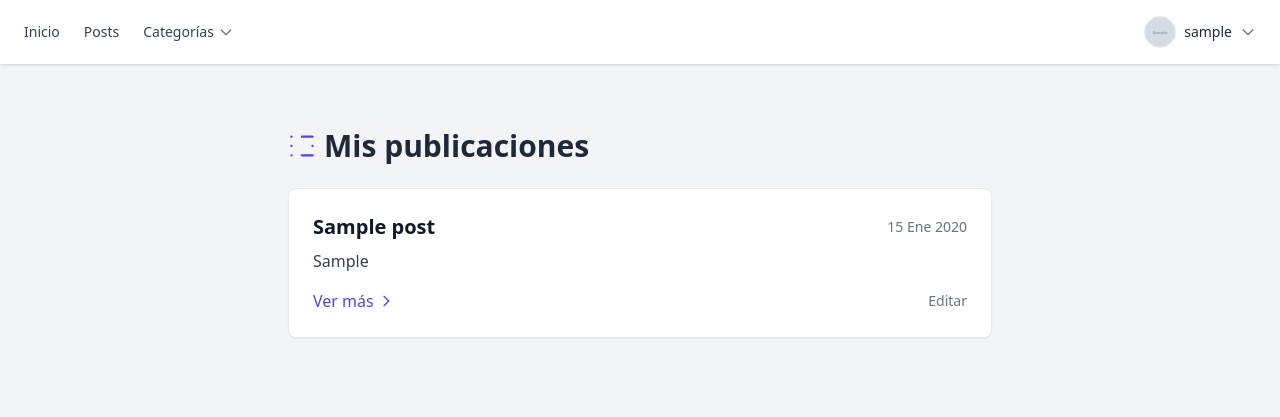
After one commit to zma99/blog_django, a Django app: page /user/my-posts/ in a window 1280 px wide. The commit adds this page. Shown: the top 417 px of the page. Run offline with Django 5.2, Linux system fonts and the light colour scheme; a user stored in the database is signed in; tables that the repository leaves empty hold one stand-in row (values such as "Sample post"); grey boxes marked "Sample" are stand-in pictures; some libraries are stand-ins or nearby versions.

Commit message:
Sección mis posts

```diff
--- /dev/null
+++ b/apps/users/templates/user_posts.html
@@ -0,0 +1,55 @@
+{% extends 'base.html' %}
+{% block content %}
+<div class="max-w-5xl mx-auto px-4 py-8">
+  <h2 class="text-3xl font-bold text-gray-800 mb-6 flex items-center gap-2">
+    <svg class="w-7 h-7 text-indigo-600" fill="none" stroke="currentColor" stroke-width="2" viewBox="0 0 24 24">
+      <path stroke-linecap="round" stroke-linejoin="round" d="M12 20h9" />
+      <path stroke-linecap="round" stroke-linejoin="round" d="M12 4h9M3 4h.01M3 20h.01M3 12h.01M21 12h.01" />
+    </svg>
+    Mis publicaciones
+  </h2>
+
+  {% if posts %}
+    <div class="grid gap-6">
+      {% for post in posts %}
+        <div class="bg-white border border-gray-200 rounded-lg shadow-sm hover:shadow-md transition duration-200 p-6">
+          <div class="flex justify-between items-center mb-2">
+            <h3 class="text-xl font-semibold text-gray-900">{{ post.title }}</h3>
+            <span class="text-sm text-gray-500">{{ post.creation_date|date:"d M Y" }}</span>
+          </div>
+          <p class="text-gray-700 line-clamp-3 mb-4">{{ post.abstract|default:post.body|truncatewords:20 }}</p>
+          <div class="flex justify-between items-center">
+            <a href="{% url 'posts:detail' post.pk %}" class="inline-flex items-center gap-1 text-indigo-600 hover:text-indigo-800 font-medium">
+              Ver más
+              <svg class="w-4 h-4" fill="none" stroke="currentColor" stroke-width="2" viewBox="0 0 24 24">
+                <path stroke-linecap="round" stroke-linejoin="round" d="M9 5l7 7-7 7" />
+              </svg>
+            </a>
+            {% if post.author == request.user %}
+              <a href="{% url 'posts:edit' post.pk %}" class="text-sm text-gray-500 hover:text-gray-700">Editar</a>
+            {% endif %}
+          </div>
+        </div>
+      {% endfor %}
+    </div>
+
+    {% if is_paginated %}
+      <div class="mt-8 flex justify-center gap-4">
+        {% if page_obj.has_previous %}
+          <a href="?page={{ page_obj.previous_page_number }}" class="px-4 py-2 bg-gray-100 hover:bg-gray-200 rounded text-sm">← Anterior</a>
+        {% endif %}
+        {% if page_obj.has_next %}
+          <a href="?page={{ page_obj.next_page_number }}" class="px-4 py-2 bg-gray-100 hover:bg-gray-200 rounded text-sm">Siguiente →</a>
+        {% endif %}
+      </div>
+    {% endif %}
+  {% else %}
+    <div class="text-center text-gray-600 mt-12">
+      <svg class="mx-auto w-12 h-12 text-gray-400 mb-4" fill="none" stroke="currentColor" stroke-width="1.5" viewBox="0 0 24 24">
+        <path stroke-linecap="round" stroke-linejoin="round" d="M12 4v16m8-8H4" />
+      </svg>
+      <p class="text-lg">Aún no has publicado nada.</p>
+    </div>
+  {% endif %}
+</div>
+{% endblock %}
--- a/apps/users/urls.py
+++ b/apps/users/urls.py
@@ -1,9 +1,9 @@
 # users/urls.py
 from django.urls import path
-from .views import ProfileView, ProfileUpdateView
+from .views import ProfileView, ProfileUpdateView, UserPostsView
 
 urlpatterns = [
     path('profile/', ProfileView.as_view(), name='profile_view'),
     path('edit/', ProfileUpdateView.as_view(), name='edit_profile'),
-
+    path('my-posts/', UserPostsView.as_view(), name='user_posts'),
 ]
--- a/apps/users/views.py
+++ b/apps/users/views.py
@@ -1,11 +1,17 @@
 from django.views.generic import TemplateView
+from django.views.generic import ListView
 from django.views.generic.edit import UpdateView
 from django.contrib.auth.mixins import LoginRequiredMixin
 from django.contrib import messages
 from django.urls import reverse_lazy
 
+from apps.users.forms.profileEditForm import ProfileEditForm
+
+from django.contrib.auth.mixins import LoginRequiredMixin
+from apps.posts.models import Post
 from apps.users.models import Profile
-from apps.users.forms.profileEditForm import ProfileEditForm
+
+
 
 class ProfileView(TemplateView):
     template_name = 'profile_view.html'
@@ -46,3 +52,14 @@ class ProfileUpdateView(LoginRequiredMixin, UpdateView):
         else:
             messages.info(self.request, 'No se realizaron cambios.')
         return response
+
+
+
+class UserPostsView(LoginRequiredMixin, ListView):
+    model = Post
+    template_name = 'user_posts.html'
+    context_object_name = 'posts'
+    paginate_by = 5
+
+    def get_queryset(self):
+        return Post.objects.filter(author=self.request.user).order_by('-creation_date')
--- a/templates/base.html
+++ b/templates/base.html
@@ -84,7 +84,7 @@
                 <a href="{% url 'profile_view' %}" class="block px-4 py-2 text-sm text-gray-700 hover:bg-gray-100">👤
                     Perfil</a>
                 <a href="{% url 'edit_profile' %}" class="block px-4 py-2 text-sm text-gray-700 hover:bg-gray-100">⚙️ Configuración</a>
-                <a href="#" class="block px-4 py-2 text-sm text-gray-700 hover:bg-gray-100">📝 Mis posts</a>
+                <a href="{% url 'user_posts' %}" class="block px-4 py-2 text-sm text-gray-700 hover:bg-gray-100">📝 Mis posts</a>
                 <form method="post" action="{% url 'logout' %}">
                     {% csrf_token %}
                     <button type="submit" class="w-full text-left px-4 py-2 text-sm text-red-600 hover:bg-gray-100">
```
